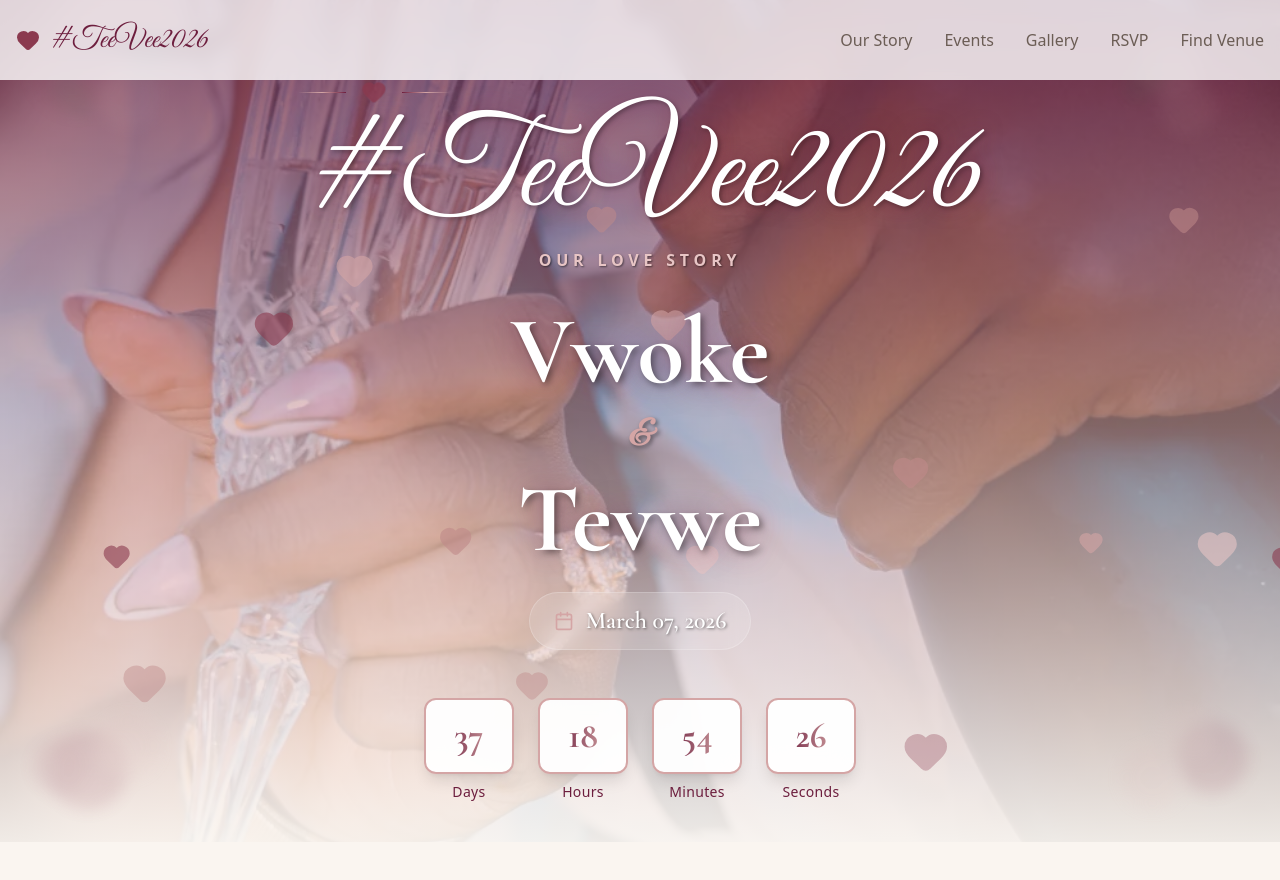
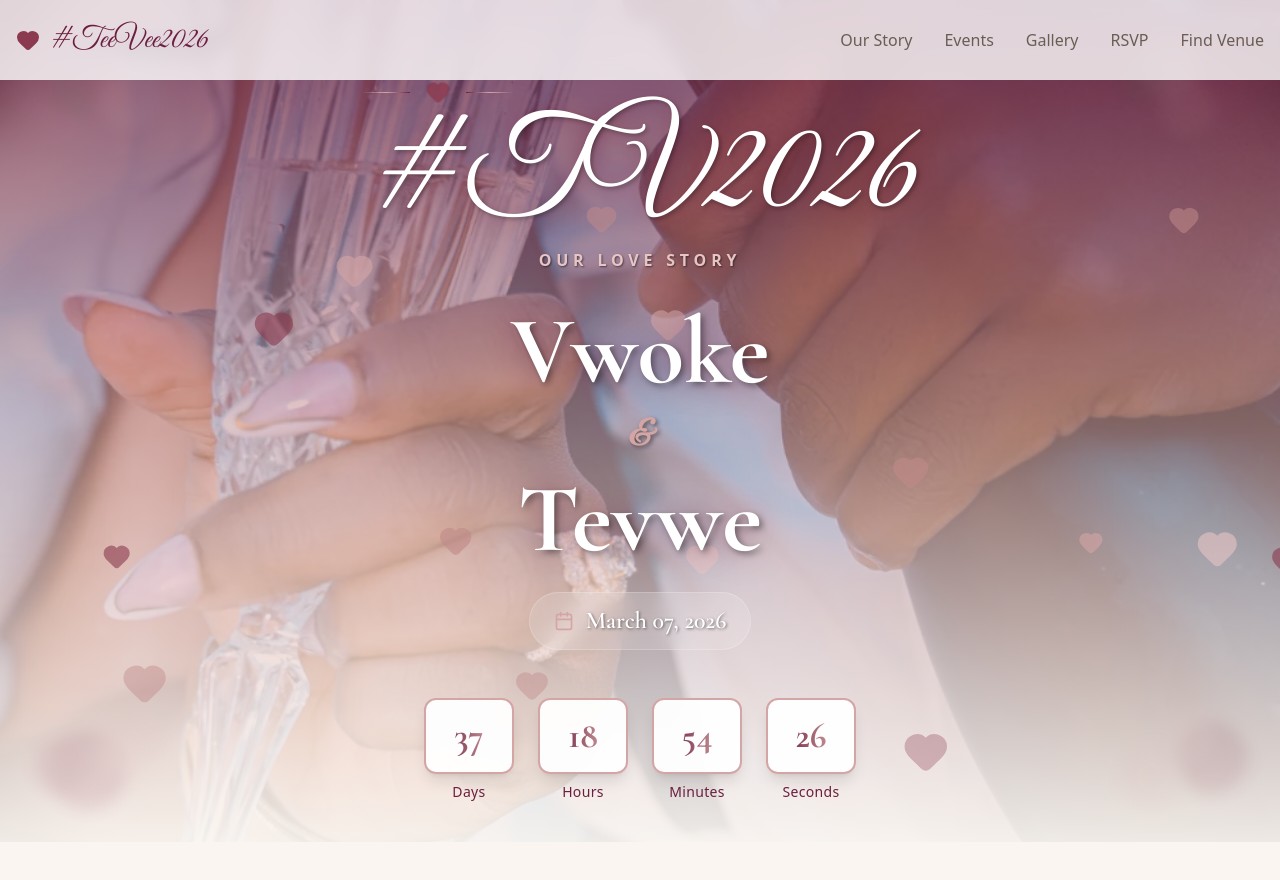
Before and after one commit to vwoketevwe-sudo/teevee2026, a Next.js app: page / in a window 1280 px wide. Shown: the top 880 px of the page. Built offline with nearby package versions, Linux system fonts and the light colour scheme; a web font is replaced by a local one.

Commit message:
edit hero text

```diff
--- a/components/sections/hero-section.tsx
+++ b/components/sections/hero-section.tsx
@@ -173,7 +173,8 @@ export function HeroSection() {
                     "2px 2px 4px rgba(0,0,0,0.3), 0 0 20px rgba(109, 30, 62, 0.5)",
                 }}
               >
-                {COUPLE.hashtag}
+                {/* {COUPLE.hashtag} */}
+                #TV2026
               </h2>
               <p
                 className="text-sm md:text-base font-semibold tracking-[0.3em] uppercase"
```
